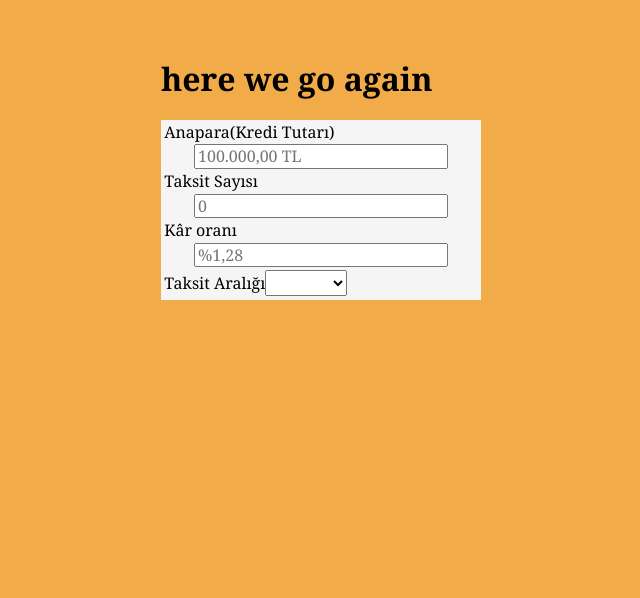
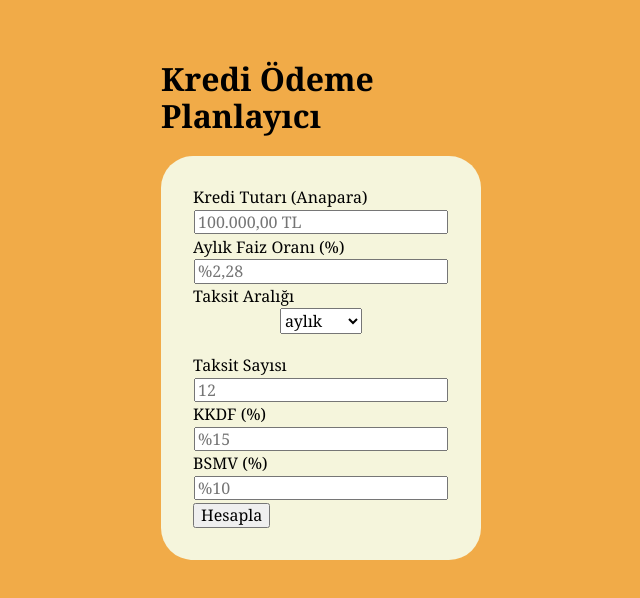
Before and after one commit to wspawned/repayment-schedule-fimple-final-react-case, a React (Create React App) app: page / in a window 1280 px wide. Shown: the top 598 px of the page, without its empty margins (319-959 px from the left). Built offline with nearby package versions, Linux system fonts and the light colour scheme.

Commit message:
payments list

```diff
--- a/src/App.js
+++ b/src/App.js
@@ -3,65 +3,156 @@ import { useState } from "react";
 
 const App = () => {
     const [principal,setPrincipal] = useState("");
+    const [interestRate,setInterestRate] = useState("");
+    const [paymentPeriod,setPaymentPeriod] = useState("");
     const [numberOfInstallments,setNumberOfInstallments] = useState("");
-    const [interestRate,setInterestRate] = useState("");
-    const [installmentFrequency,setInstallmentFrequency] = useState("");
+    const [kkdfTax,setKkdfTax] = useState("");
+    const [bsmvTax,setBsmvTax] = useState("");
 
-    const FREQUENCY = ["aylık","haftalık","yıllık"];
+    const FREQUENCY = ["aylık","yıllık","haftalık"];
+
+    const compute = () => {
+        const rate = Number(interestRate)/100;
+        const numberOfPayment = Number(numberOfInstallments);
+        const principalValue = Number(principal);
+        const kkdf = Number(kkdfTax)/100;
+        const bsmv = Number(bsmvTax)/100;
+
+        const appliedInterestRate = rate*(1+kkdf+bsmv);
+
+        const installment = (appliedInterestRate*principalValue)/ (1 - Math.pow((1 + appliedInterestRate), (-numberOfPayment)));
+
+        const paymentsList = [];
+        let remainingPrincipal = principalValue;
+        for(let i=0; i<numberOfPayment; i++) {
+          const periodicInterest = remainingPrincipal*rate;
+          const periodicKkdf = periodicInterest*kkdf;
+          const periodicBsmv = periodicInterest*bsmv;
+          const periodicInterestSum = periodicInterest + periodicKkdf + periodicBsmv;
+          const periodicPrincipalPayment = installment - periodicInterestSum;
+          const paymentNo = i+1;
+          remainingPrincipal = remainingPrincipal - periodicPrincipalPayment;
+          paymentsList.push(
+            {paymentNo:paymentNo,
+             installment:installment,
+             principalPayment:periodicPrincipalPayment,
+             remainingPrincipal: remainingPrincipal,
+             interestPayment: periodicInterest,
+             kkdfPayment: periodicKkdf,
+             bsmvPayment: periodicBsmv
+            }
+          );
+
+          console.log(paymentsList);
+          // console.log(
+          //   " # " + paymentNo +
+          //   "faiz> " +
+          //     periodicInterest +
+          //     " kkdf> " +
+          //     periodicKkdf +
+          //     " bsmv> " +
+          //     periodicBsmv +
+          //     " anapara> " +
+          //     periodicPrincipalPayment +
+          //     " kalan> " +
+          //     remainingPrincipal
+          // );
+        }
+
+    }
 
     return (
       <div>
-        <h1>here we go again</h1>
-        <form className="user-inputs">
-            <label>Anapara(Kredi Tutarı)
+        <h1>Kredi Ödeme Planlayıcı</h1>
+        <form className="user-inputs"
+        onSubmit={
+            (e)=> {
+                e.preventDefault();
+                compute();
+            }
+        }
+        >
+          <label>
+            Kredi Tutarı (Anapara)
             <input
               type="number"
               placeholder="100.000,00 TL"
               min="0"
               step="1"
               value={principal}
-                onChange={(e)=>setPrincipal(e.target.value)}
+              onChange={(e) => setPrincipal(e.target.value)}
               required
             ></input>
           </label>
-            <label>Taksit Sayısı
+          <label>
+            Aylık Faiz Oranı (%)
             <input
               type="number"
-                placeholder="0"
+              placeholder="%2,28"
               min="0"
-                step="1"
-                value={numberOfInstallments}
-                onChange={(e)=>setNumberOfInstallments(e.target.value)}
+              step="0.01"
+              value={interestRate}
+              onChange={(e) => setInterestRate(e.target.value)}
               required
             ></input>
           </label>
-            <label>Kâr oranı
-                <input
-                type="number"
-                placeholder="%1,28"
-                min="0"
-                value={interestRate}
-                onChange={(e)=>setInterestRate(e.target.value)}
-                required
-                ></input>
-            </label>
-            <label>Taksit Aralığı
+          <label>
+            Taksit Aralığı
             <select
-                value={installmentFrequency}
-                onChange={(e)=>setInstallmentFrequency(e.target.value)}
-                onBlur={(e)=>setInstallmentFrequency(e.target.value)}
+              value={paymentPeriod}
+              onChange={(e) => setPaymentPeriod(e.target.value)}
+              onBlur={(e) => setPaymentPeriod(e.target.value)}
             >
-                    <option/>
-                    {FREQUENCY.map((option)=>(
+              {FREQUENCY.map((option) => (
                 <option key={option} value={option}>
                   {option}
                 </option>
               ))}
             </select>
           </label>
+          <br />
+          <label>
+            Taksit Sayısı
+            <input
+              type="number"
+              placeholder="12"
+              min="0"
+              step="1"
+              value={numberOfInstallments}
+              onChange={(e) => setNumberOfInstallments(e.target.value)}
+              required
+            ></input>
+          </label>
+          <div className="taxes">
+            <label>
+              KKDF (%)
+              <input
+                type="number"
+                placeholder="%15"
+                min="0"
+                step="0.01"
+                value={kkdfTax}
+                onChange={(e) => setKkdfTax(e.target.value)}
+                required
+              ></input>
+            </label>
+            <label>
+              BSMV (%)
+              <input
+                type="number"
+                placeholder="%10"
+                min="0"
+                step="0.01"
+                value={bsmvTax}
+                onChange={(e) => setBsmvTax(e.target.value)}
+                required
+              ></input>
+            </label>
+          </div>
+          <button type="submit">Hesapla</button>
         </form>
       </div>
-    )
+    );
 }
 
 export default App;
--- a/src/index.css
+++ b/src/index.css
@@ -17,11 +17,23 @@ body {
 form {
   align-items: center;
   justify-content: center;
-  padding: .2em;
-  background-color: whitesmoke;
+  padding: 2em;
+  background-color: beige;
+  border-radius: 2em;
+}
+
+label {
+
 }
 
 label > input {
+  margin: auto;
+  display:block;
+  margin-top: .2em;
+  margin-bottom: .2em;
+}
+
+select {
   margin: auto;
   display: block;
   margin-top: .2em;
```
Also changed, not shown: 1 other file (tests, documents, lock files or other folders). Lines whose indentation alone changed are shown as unchanged.
